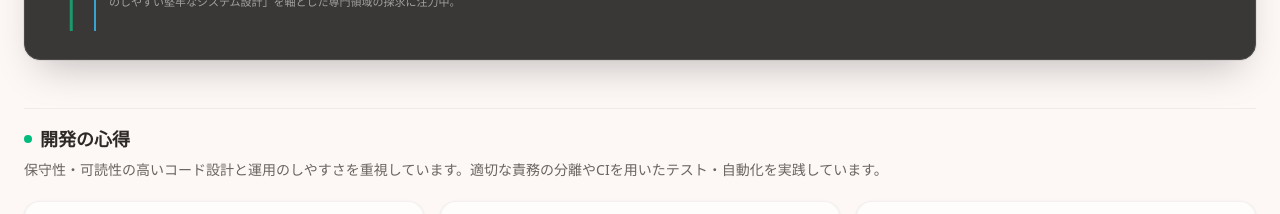
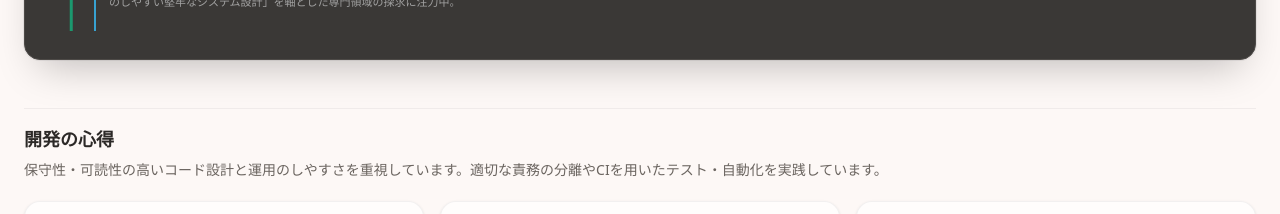
Before and after one commit to Samemaru07/portfolio, a Next.js app: page / in a window 1280 px wide. Shown: the part 3400-3614 px from the top of the page. Built offline with nearby package versions, Linux system fonts and the light colour scheme.

Commit message:
fix(profilesection): 見出しの装飾ドットを削除

```diff
--- a/src/components/ProfileSection.tsx
+++ b/src/components/ProfileSection.tsx
@@ -225,7 +225,6 @@ export default function ProfileSection() {
             >
                 <div className="space-y-1">
                     <div className="flex items-center gap-2">
-                        <span className="w-2 h-2 rounded-full bg-emerald-500" />
                         <h4 className="text-lg font-bold text-[#2C2927] dark:text-white">
                             開発の心得
                         </h4>
```
